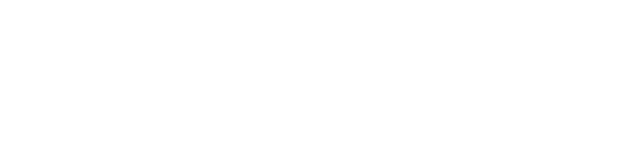
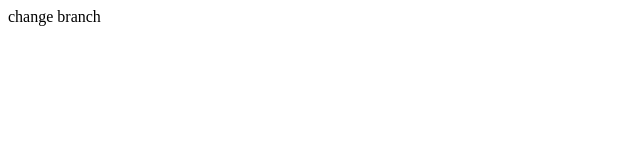
Before and after one commit to ngckhanh/labtest, a plain HTML site: page index.html in a window 1280 px wide. Shown: the whole page, without its empty margins (0-640 px from the left). Drawn offline with Linux system fonts and the light colour scheme.

Commit message:
change branch

```diff
--- a/index.html
+++ b/index.html
@@ -2,3 +2,4 @@
   <body>
   </body>
 </html>
+<p> change branch </p>
```
